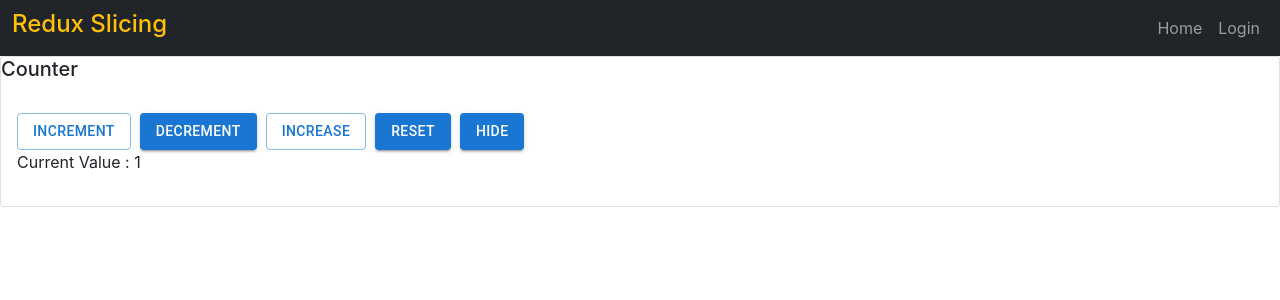
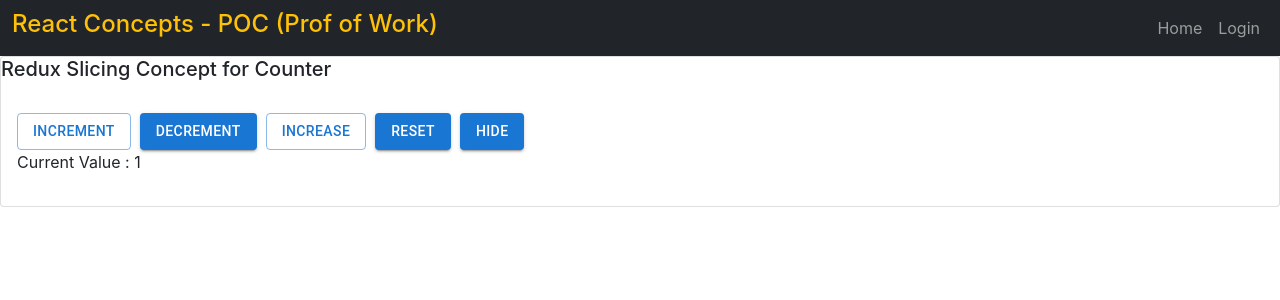
Before and after one commit to muthukumar3/redux-full, a React (Create React App) app: page / in a window 1280 px wide. Shown: the top 300 px of the page. Built offline with nearby package versions, Linux system fonts and the light colour scheme.

Commit message:
small changes

```diff
--- a/src/components/Counter.js
+++ b/src/components/Counter.js
@@ -28,7 +28,7 @@ export default function Counter() {
         <>
             <div className="card">
                 <div className="card-title">
-                    <h5>Counter</h5>
+                    <h5>Redux Slicing Concept for Counter </h5>
                 </div>
                 <div className="card-body">
                     <Button variant="outlined" size="medium" onClick={incrementHandle} className="ml-2">Increment</Button> &nbsp;
--- a/src/components/layouts/header.js
+++ b/src/components/layouts/header.js
@@ -19,7 +19,7 @@ export default function Header() {
       <>
           <nav className="navbar navbar-expand-sm bg-dark navbar-dark" id="header">
             <div className="container-fluid">
-              <h4 className="text text-warning">Redux Slicing</h4>
+              <h4 className="text text-warning">React Concepts - POC (Prof of Work)</h4>
               <ul className="navbar-nav">
                 <li className="nav-item">
                   <Link to="/" className="nav-link">Home</Link>
```
